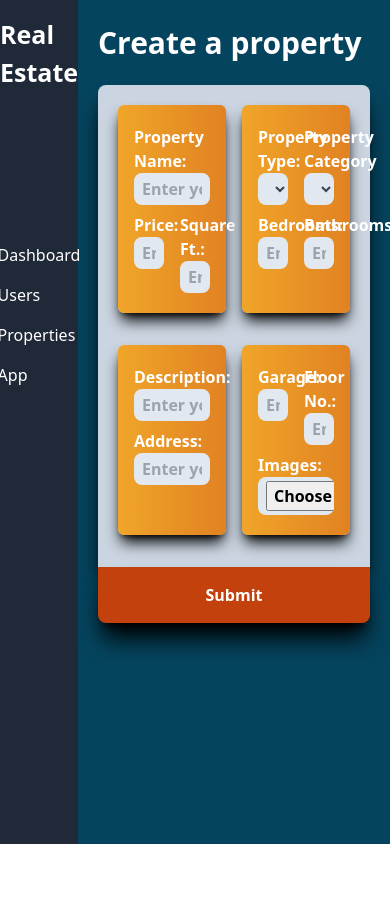
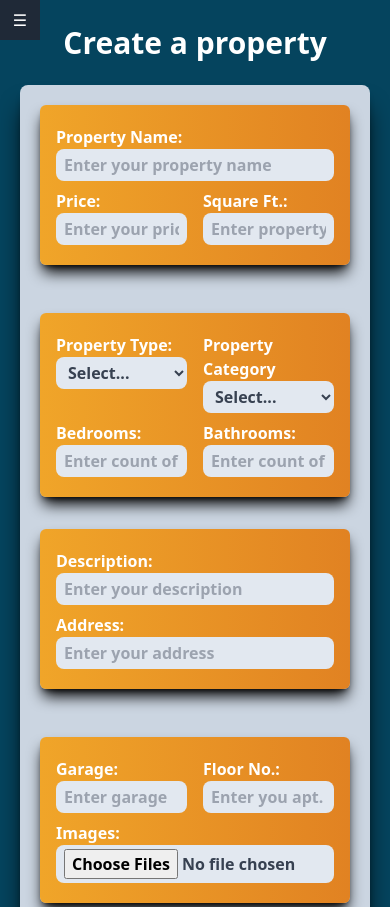
Before and after one commit to wajid-shaikh/WashRealEstate, a React (Vite) app in the folder client/: page /api/createproperties in a window 390 px wide. Shown: the top 907 px of the page. Before the commit the page ends 844 px from the top, so only its background shows below. Built offline with nearby package versions, Linux system fonts and the light colour scheme.

Commit message:
updated compatibility

```diff
--- a/client/src/Pages/CreateProperty.jsx
+++ b/client/src/Pages/CreateProperty.jsx
@@ -84,12 +84,12 @@ const CreateProperty = () => {
 
   return (
     <>
-      <div className="grid grid-cols-5 bg-[#05445E] h-screen">
+      <div className="grid grid-cols-1 md:grid-cols-5  lg:grid-cols-5 xl:grid-cols-5 bg-[#05445E] md:h-screen lg:h-screen xl:h-screen">
         <div className="col-span-1">
           <SideBar />
         </div>
         <div className="col-span-4 mt-5 mb-10">
-          <h1 className="font-bold text-[30px] text-white mx-5">
+          <h1 className="font-bold text-[30px] text-center md:text-left lg:text-left xl:text-left text-white mx-5">
             Create a property
           </h1>
           <form
@@ -97,7 +97,7 @@ const CreateProperty = () => {
             className=" flex flex-col mx-5 mt-5 font-semibold text-white"
           >
             <div className=" bg-slate-300 rounded-t-lg px-5 pt-5 shadow-black shadow-xl">
-              <div className=" grid grid-cols-2 gap-4">
+              <div className=" grid grid-cols-1 md:grid-cols-2  lg:grid-cols-2 xl:grid-cols-2 gap-4">
                 <div className=" bg-gradient-to-r from-[#F0A529] to-[#E18222] px-4 py-5 rounded-md mb-8 shadow-black shadow-lg">
                   <div className=" grid grid-cols-1 ">
                     <div className=" mb-2">
@@ -207,7 +207,7 @@ const CreateProperty = () => {
                 </div>
               </div>
 
-              <div className=" grid grid-cols-2 gap-4">
+              <div className=" grid grid-cols-1 md:grid-cols-2  lg:grid-cols-2 xl:grid-cols-2 gap-4">
                 <div className=" bg-gradient-to-r from-[#F0A529] to-[#E18222] px-4 py-5 rounded-md mb-8 shadow-black shadow-lg">
                   <div className=" grid grid-cols-1">
                     <div className=" mb-2">
--- a/client/src/Pages/SideBar.jsx
+++ b/client/src/Pages/SideBar.jsx
@@ -1,12 +1,27 @@
-import React from "react";
+import React, { useState } from "react";
 import { Link } from "react-router-dom";
 
 const SideBar = () => {
+  const [isOpen, setIsOpen] = useState(false);
+
+  const toggleSidebar = () => {
+    setIsOpen(!isOpen);
+  };
   return (
     <>
-      <div className="fixed left-0 top-0 h-full w-1/5 bg-gray-800 text-white flex flex-col justify-start items-center py-4">
-        <div className=" font-bold text-[25px]">Real Estate</div>
-        <div className=" flex flex-col mt-36">
+      <button
+        className="fixed left-0 top-0 z-50 h-10 w-10 bg-gray-800 text-white flex justify-center items-center md:hidden lg:hidden xl:hidden"
+        onClick={toggleSidebar}
+      >
+        {isOpen ? "X" : "☰"}
+      </button>
+      <div
+        className={`fixed left-0 top-0 w-1/2 h-full md:w-1/5 lg:w-1/5 xl:w-1/5 bg-gray-800 transition-all ease-in-out duration-300 text-white flex flex-col justify-start items-center py-4 md:translate-x-0 lg:translate-x-0 xl:translate-x-0 ${
+          isOpen ? "translate-x-0" : "-translate-x-full"
+        }`}
+      >
+        <div className="font-bold text-[25px] mt-10">Real Estate</div>
+        <div className="flex flex-col mt-36">
           <Link
             to={"/api/propertieslist"}
             className="py-2 px-4 hover:bg-gray-700"
```
